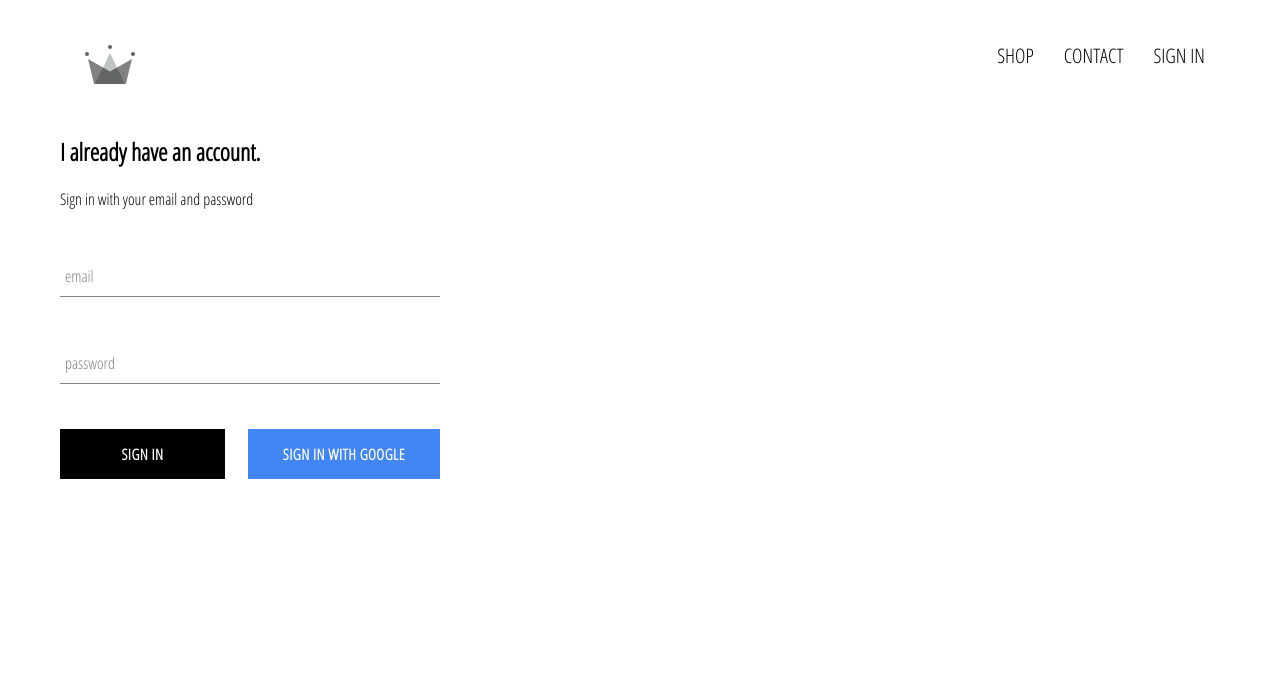
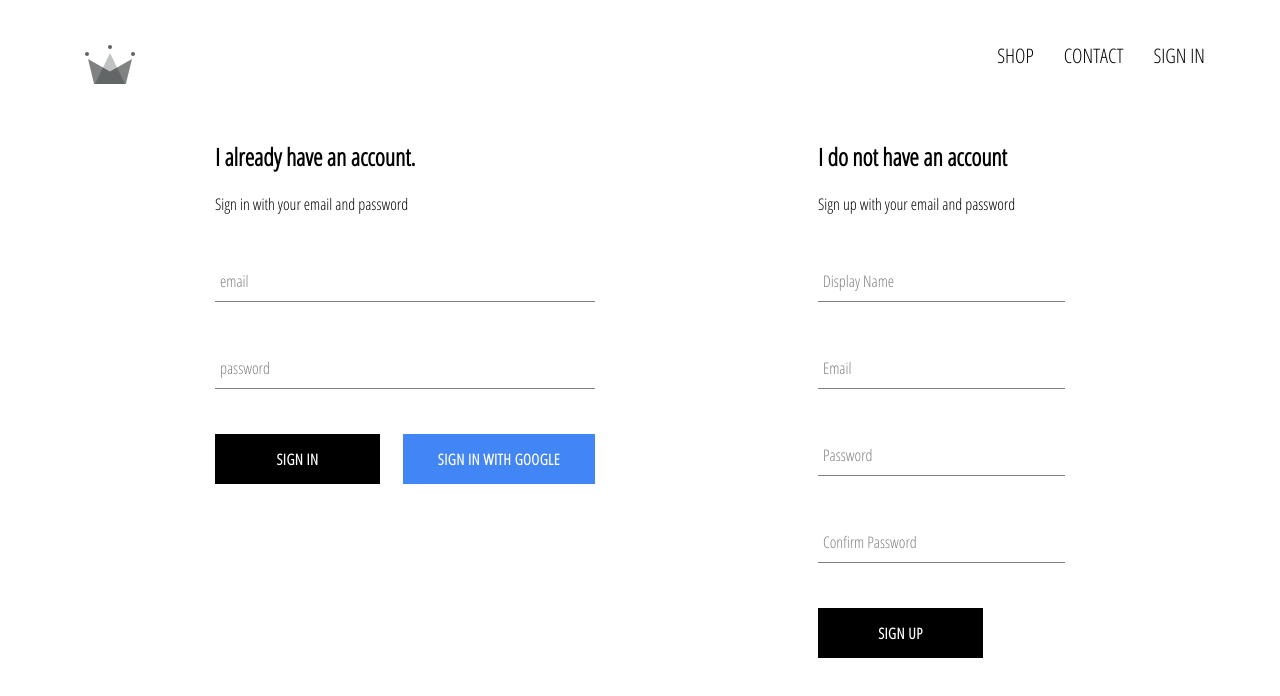
Before and after one commit to MaximZhelev/Crown-Clothing, a React (Create React App) app: page /signin in a window 1280 px wide. Shown: the top 696 px of the page. Built offline with nearby package versions, Linux system fonts and the light colour scheme; no server answers.

Commit message:
Included ability to store authenticated users into firestore database.

```diff
--- a/src/App.js
+++ b/src/App.js
@@ -5,7 +5,7 @@
 import ShopPage from "./pages/shop/shop";
 import LoginPage from "./pages/login/login-page";
 import Header from "./components/header/header";
-import { auth } from "./firebase/firebase.utils";
+import { auth, createUserProfileDocument } from "./firebase/firebase.utils";
 
 class App extends Component {
   state = {
@@ -15,13 +15,27 @@
   unsubscribeFromAuth = null;
 
   componentDidMount() {
-    this.unsubscribeFromAuth = auth.onAuthStateChanged((user) => {
-      this.setState({ currentUser: user });
+    this.unsubscribeFromAuth = auth.onAuthStateChanged(async (userAuth) => {
+      if (userAuth) {
+        const userRef = await createUserProfileDocument(userAuth);
+
+        userRef.onSnapshot((snapShot) => {
+          this.setState({
+            currentUser: {
+              id: snapShot.id,
+              ...snapShot.data(),
+            },
+          });
+          console.log(this.state)
+        });
+      } else {
+        this.setState({ currentUser: userAuth });
+      }
     });
   }
 
-  componentWillUnmount(){
-    this.unsubscribeFromAuth()
+  componentWillUnmount() {
+    this.unsubscribeFromAuth();
   }
   render() {
     return (
--- /dev/null
+++ b/src/components/sign-up/sign-up.js
@@ -0,0 +1,95 @@
+import React, { Component } from "react";
+
+import FormInput from "../form-input/form-input";
+import CustomButton from "../custom-button/custom-button";
+
+import { auth, createUserProfileDocument } from "../../firebase/firebase.utils";
+import SignIn from "../sign-in/sign-in";
+
+class SignUp extends Component {
+  state = {
+    displayName: "",
+    email: "",
+    password: "",
+    confirmPassword: "",
+  };
+  handleSubmit = async (event) => {
+    event.preventDefault();
+    const { displayName, email, password, confirmPassword } = this.state;
+    if (password !== confirmPassword) {
+      alert("Passwords don't match");
+      return;
+    }
+
+    try {
+      const { user } = await auth.createUserWithEmailAndPassword(
+        email,
+        password
+      );
+      await createUserProfileDocument(user, { displayName });
+
+      this.setState({
+        displayName: "",
+        email: "",
+        password: "",
+        confirmPassword: "",
+      });
+    } catch (error) {
+      console.error(error);
+    }
+  };
+
+  handleChange = (event) => {
+    const { name, value } = event.target;
+    this.setState({ [name]: value });
+  };
+
+  render() {
+    const { displayName, email, password, confirmPassword } = this.state;
+    return (
+      <div className="sign-up">
+        <h2 className="title">I do not have an account</h2>
+        <span>Sign up with your email and password</span>
+        <form className="sign-up-form" onSubmit={this.handleSubmit}>
+          <FormInput
+            type="text"
+            name="displayName"
+            value={displayName}
+            onChange={this.handleChange}
+            label="Display Name"
+            required
+          />
+
+          <FormInput
+            type="text"
+            name="email"
+            value={email}
+            onChange={this.handleChange}
+            label="Email"
+            required
+          />
+          <FormInput
+            type="password"
+            name="password"
+            value={password}
+            onChange={this.handleChange}
+            label="Password"
+            required
+          />
+
+          <FormInput
+            type="password"
+            name="confirmPassword"
+            value={confirmPassword}
+            onChange={this.handleChange}
+            label="Confirm Password"
+            required
+          />
+
+          <CustomButton type="submit">SIGN UP</CustomButton>
+        </form>
+      </div>
+    );
+  }
+}
+export default SignUp;
--- /dev/null
+++ b/src/components/sign-up/sign-up.scss
@@ -0,0 +1,9 @@
+.sign-up{
+    display: flex;
+    flex-direction: column;
+    width: 380px;
+
+    .title{
+        margin: 10px 0;
+    }
+}
--- a/src/firebase/firebase.utils.js
+++ b/src/firebase/firebase.utils.js
@@ -13,6 +13,29 @@
   measurementId: "G-6PMSJ9SCLR",
 };
 
+export const createUserProfileDocument = async (userAuth, additionalData) => {
+  if (!userAuth) return;
+
+  const userRef = firestore.doc(`users/${userAuth.uid}`);
+  const snapShot = await userRef.get();
+
+  if (!snapShot.exists) {
+    const { displayName, email } = userAuth;
+    const createdAt = new Date();
+    try {
+      await userRef.set({
+        displayName,
+        email,
+        createdAt,
+        ...additionalData
+      });
+    } catch (error) {
+      console.log('error creating user',error.message)
+    }
+  }
+  return userRef;
+};
+
 firebase.initializeApp(config);
 
 export const auth = firebase.auth();
@@ -20,6 +43,6 @@
 
 const provider = new firebase.auth.GoogleAuthProvider();
 provider.setCustomParameters({ prompt: "select_account" });
-export const signInWithGoogle = () => auth.signInWithPopup(provider)
+export const signInWithGoogle = () => auth.signInWithPopup(provider);
 
 export default firebase;
--- a/src/pages/login/login-page.js
+++ b/src/pages/login/login-page.js
@@ -1,10 +1,12 @@
 import React from "react";
 import SignIn from "../../components/sign-in/sign-in";
+import SignUp from "../../components/sign-up/sign-up";
 import "./login-page.scss";
 
 const LoginPage = () => (
   <div className="login">
     <SignIn />
+    <SignUp />
   </div>
 );
 
--- a/src/pages/login/login-page.scss
+++ b/src/pages/login/login-page.scss
@@ -0,0 +1,6 @@
+.login{
+    width: 850px;
+    display: flex;
+    justify-content: space-between;
+    margin: 30px auto;
+}
```
